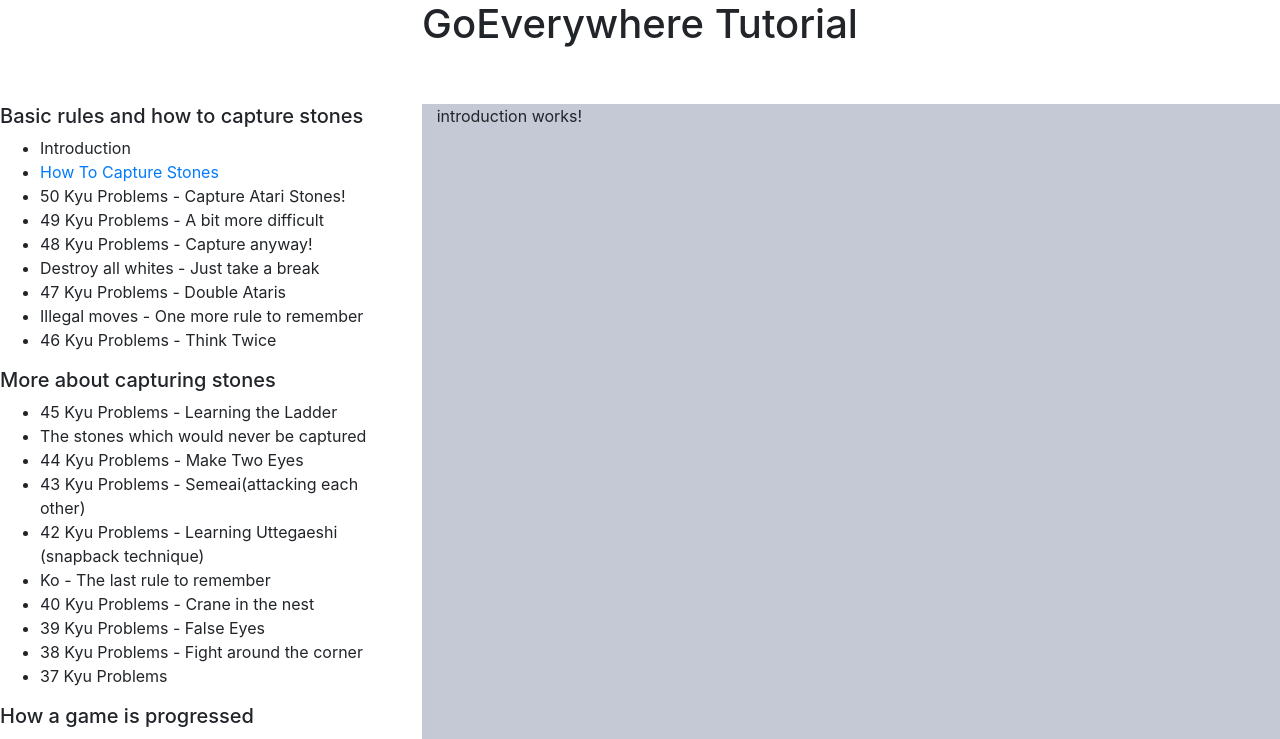
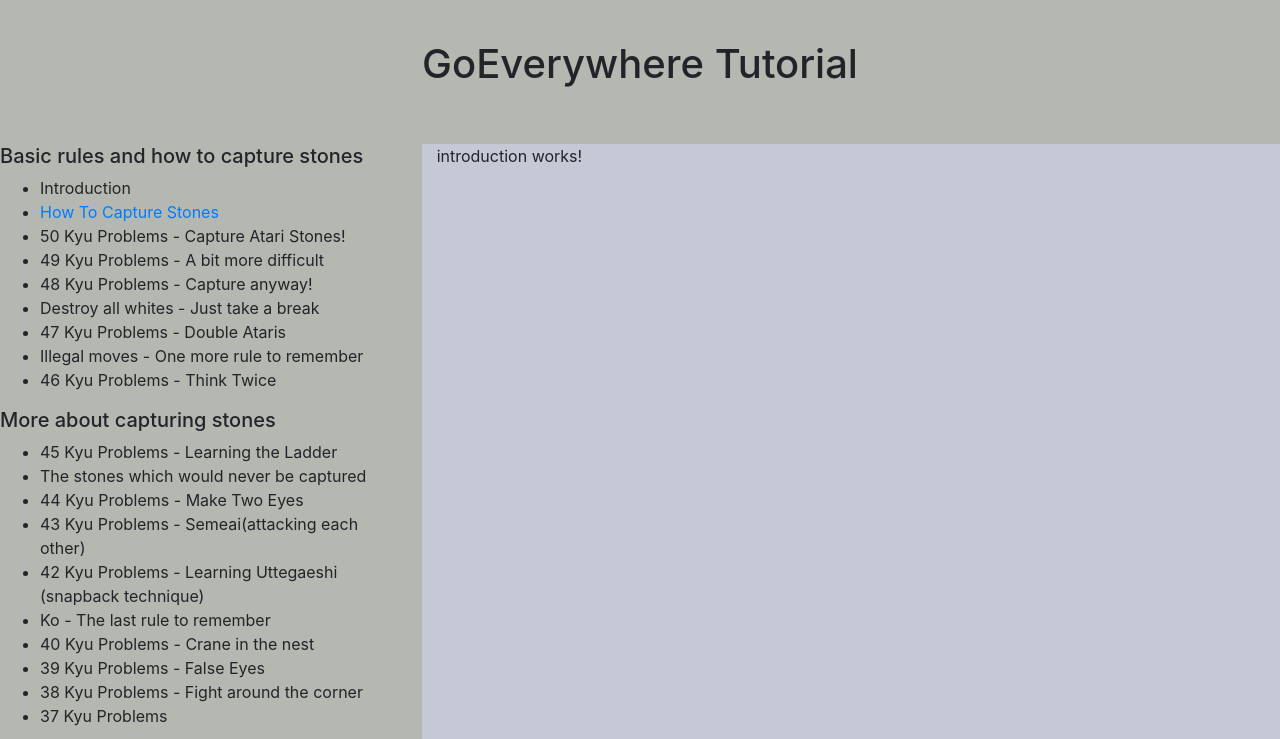
Before and after one commit to avionipevaju/GoEverywhere-Tutorial, an Angular app: page / in a window 1280 px wide. Shown: the top 739 px of the page. Built offline with nearby package versions, Linux system fonts and the light colour scheme.

Commit message:
Changed background color

```diff
--- a/src/app/app.component.css
+++ b/src/app/app.component.css
@@ -1,5 +1,10 @@
 #toc{
   margin-top: 3em;
+  background: #b5b7b1;
+}
+
+h1{
+  padding-top: 1em;
 }
 
 #mainWindow{
--- a/src/styles.css
+++ b/src/styles.css
@@ -1 +1,3 @@
-/* You can add global styles to this file, and also import other style files */
+body{
+  background: #b5b7b1;
+}
```
